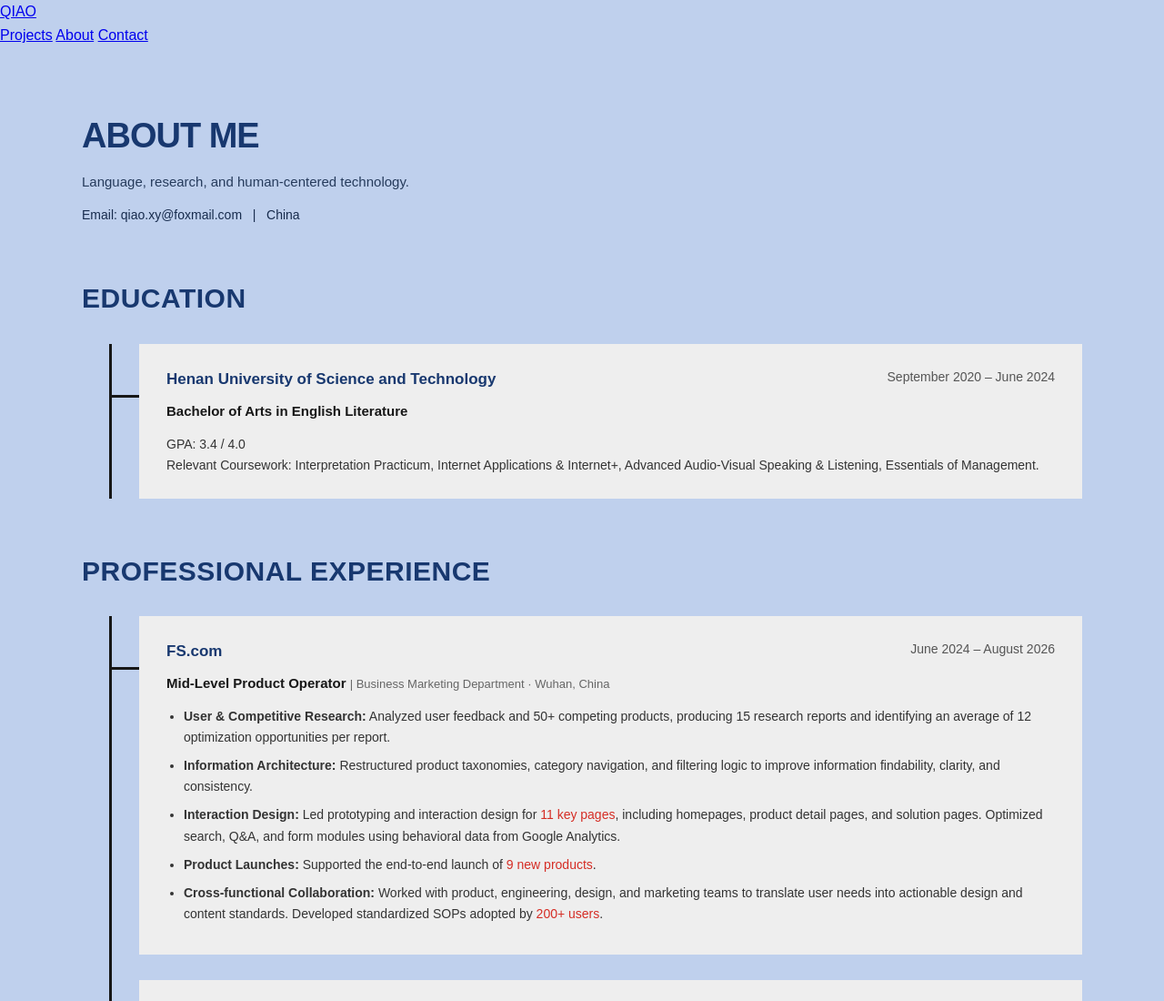
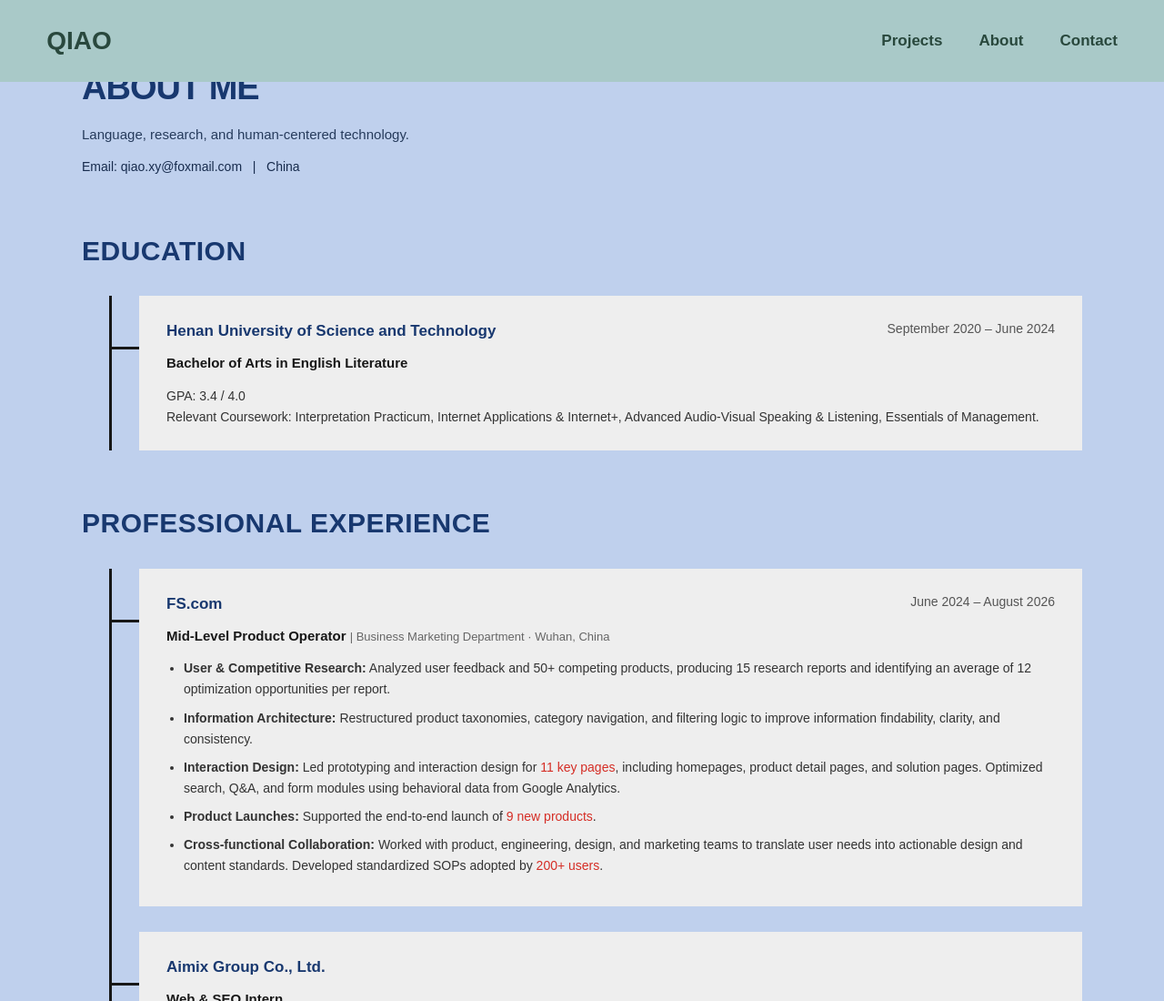
Before and after one commit to qiaoxy4/qiao, a plain HTML site: page about.html in a window 1280 px wide. Shown: the top 1100 px of the page at 91% size. Drawn offline with Linux system fonts and the light colour scheme.

Commit message:
Update about.html

```diff
--- a/about.html
+++ b/about.html
@@ -250,7 +250,39 @@
         white-space: normal;
       }
     }
-  </style>
+  .site-header {
+  width: 100%;
+  height: 90px;
+  padding: 0 4%;
+  background: #A9C9C8;
+  display: flex;
+  justify-content: space-between;
+  align-items: center;
+  position: fixed;
+  top: 0;
+  left: 0;
+  z-index: 100;
+}
+
+.site-logo {
+  color: #29483D;
+  font-size: 28px;
+  font-weight: 800;
+  text-decoration: none;
+}
+
+.site-nav {
+  display: flex;
+  align-items: center;
+  gap: 40px;
+}
+
+.site-nav a {
+  color: #29483D;
+  font-size: 17px;
+  font-weight: 600;
+  text-decoration: none;
+}</style>
 </head>
 
 <body>
```
